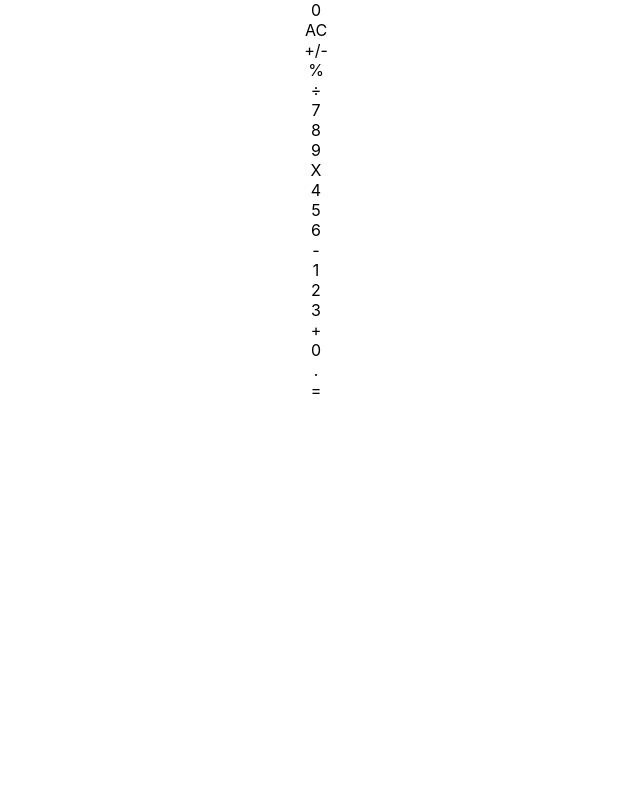
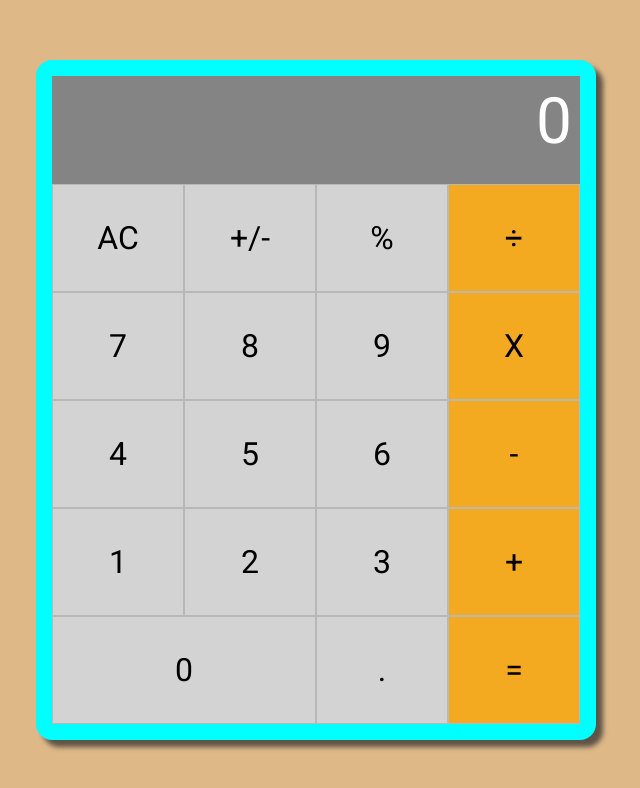
Before and after one commit to The-Normal-One1/math-magicians, a React (Create React App) app: page / in a window 1280 px wide. Shown: the top 788 px of the page, without its empty margins (324-964 px from the left). Built offline with nearby package versions, Linux system fonts and the light colour scheme.

Commit message:
Add styling to the Calculator app

```diff
--- a/src/App.css
+++ b/src/App.css
@@ -1,39 +1,68 @@
-.App {
-  text-align: center;
+* {
+  padding: 0;
+  margin: 0;
+  box-sizing: border-box;
+  -webkit-user-select: none;
+  -webkit-user-drag: none;
+  -webkit-app-region: none;
 }
 
-.App-logo {
-  height: 40vmin;
-  pointer-events: none;
+body {
+  background-color: burlywood;
+  font-family: 'Roboto', sans-serif;
+  display: grid;
+  place-content: center;
+  height: 100vh;
+  font-size: 32px;
 }
 
-@media (prefers-reduced-motion: no-preference) {
-  .App-logo {
-    animation: App-logo-spin infinite 20s linear;
-  }
+.App {
+  height: 85vh;
+  width: 70vh;
+  background-color: aqua;
+  border-radius: 16px;
+  padding: 16px;
+  box-shadow: 7px 7px 5px 0px rgba(50, 50, 50, 0.75);
 }
 
-.App-header {
-  background-color: #282c34;
-  min-height: 100vh;
-  display: flex;
-  flex-direction: column;
-  align-items: center;
-  justify-content: center;
-  font-size: calc(10px + 2vmin);
+.main {
+  display: grid;
+  height: 100%;
+  width: 100%;
+  grid-template-columns: repeat(4, 1fr);
+  grid-template-rows: repeat(6, 1fr);
+}
+
+.screen {
+  grid-column: 1/ -1;
+  text-align: right;
+  padding: 8px;
+  font-size: 64px;
+  overflow: hidden;
+  background-color: rgb(133, 132, 132);
   color: white;
 }
 
-.App-link {
-  color: #61dafb;
+.btn {
+  display: grid;
+  place-content: center;
+  background-color: lightgray;
+  border: 1px solid rgb(184, 184, 184);
+  cursor: pointer;
 }
 
-@keyframes App-logo-spin {
-  from {
-    transform: rotate(0deg);
-  }
+.btn:hover {
+  background-color: gray;
+}
 
-  to {
-    transform: rotate(360deg);
-  }
+.orange {
+  background-color: rgb(243, 170, 33);
 }
+
+.orange:hover {
+  background-color: lightslategray;
+}
+
+.zero {
+  grid-column: 1 / span 2;
+}
--- a/src/index.css
+++ b/src/index.css
@@ -1,27 +1 @@
-body {
-  margin: 0;
-  font-family:
-    -apple-system,
-    BlinkMacSystemFont,
-    'Segoe UI',
-    'Roboto',
-    'Oxygen',
-    'Ubuntu',
-    'Cantarell',
-    'Fira Sans',
-    'Droid Sans',
-    'Helvetica Neue',
-    sans-serif;
-  -webkit-font-smoothing: antialiased;
-  -moz-osx-font-smoothing: grayscale;
-}
-
-code {
-  font-family:
-    source-code-pro,
-    Menlo,
-    Monaco,
-    Consolas,
-    'Courier New',
-    monospace;
-}
+@import url('https://fonts.googleapis.com/css2?family=Roboto&display=swap');
```
